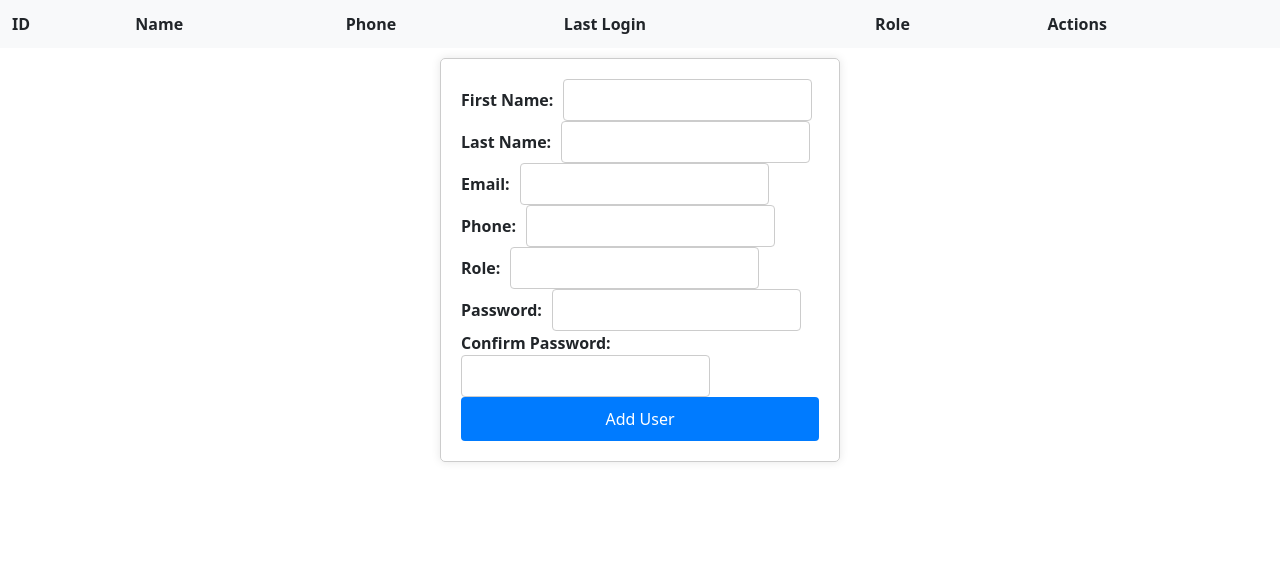
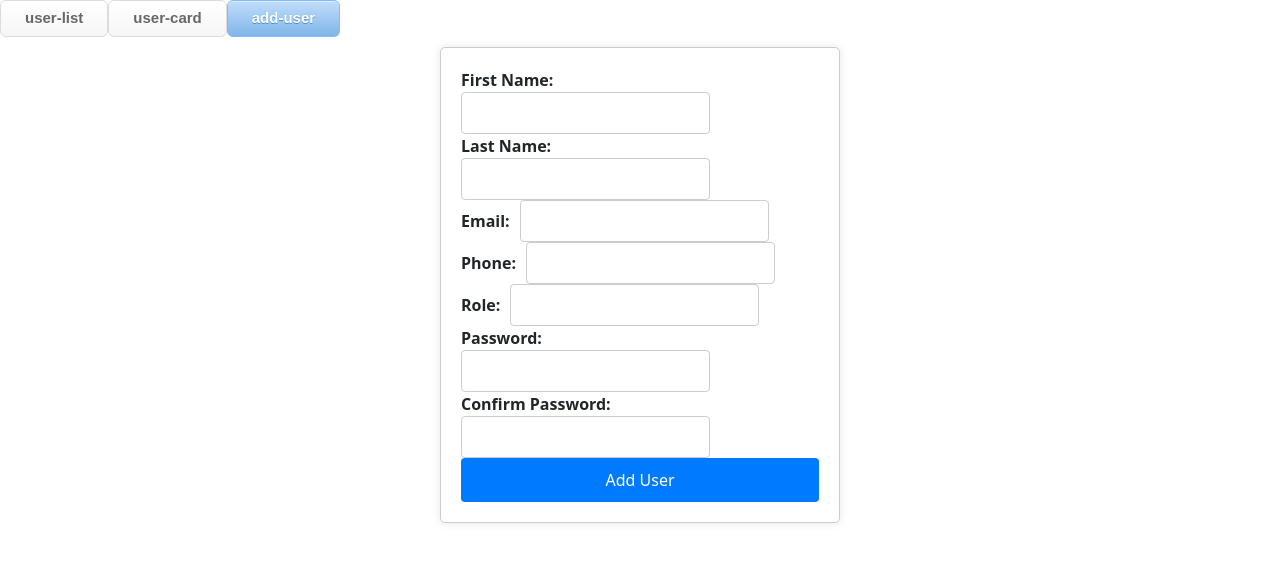
Before and after one commit to aayushV-ht/Angular_assignment, an Angular app in the folder my-app/: page /add-user in a window 1280 px wide. Before the commit this address led to /. Shown: the top 562 px of the page. Built offline with nearby package versions, Linux system fonts and the light colour scheme.

Commit message:
routing done

```diff
--- a/my-app/src/app/MainSection/user-card/user-card.component.css
+++ b/my-app/src/app/MainSection/user-card/user-card.component.css
@@ -1,5 +1,3 @@
-/* src/app/user-card/user-card.component.css */
-
 .user-card-container {
     display: flex;
     flex-wrap: wrap;
--- a/my-app/src/app/NavigationSection/AddUser/add-user/add-user.component.css
+++ b/my-app/src/app/NavigationSection/AddUser/add-user/add-user.component.css
@@ -45,3 +45,9 @@ button[type="submit"] {
 button[type="submit"]:hover {
   background-color: #0056b3;
 }
+
+.textBox{
+  margin-right: 20px;
+  border-radius: 15%;
+  border:solid black 2px;
+}
--- a/my-app/src/app/NavigationSection/AddUser/add-user/add-user.component.html
+++ b/my-app/src/app/NavigationSection/AddUser/add-user/add-user.component.html
@@ -1,31 +1,32 @@
 <form (ngSubmit)="onSubmit()" #userForm="ngForm">
     <div>
         <label for="firstName">First Name:</label>
-        <input type="text" id="firstName" name="firstName" [(ngModel)]="newUser.firstName" required>
+        <input type="text" id="firstName" class="textBox" name="firstName" [(ngModel)]="newUser.firstName" required>
     </div>
     <div>
         <label for="lastName">Last Name:</label>
-        <input type="text" id="lastName" name="lastName" [(ngModel)]="newUser.lastName" required>
+        <input type="text" id="lastName" class="textBox" name="lastName" [(ngModel)]="newUser.lastName" required>
     </div>
     <div>
         <label for="email">Email:</label>
-        <input type="email" id="email" name="email" [(ngModel)]="newUser.email" required>
+        <input type="email" id="email" class="textBox" name="email" [(ngModel)]="newUser.email" required>
     </div>
     <div>
         <label for="phone">Phone:</label>
-        <input type="text" id="phone" name="phone" [(ngModel)]="newUser.phone" required>
+        <input type="text" id="phone" class="textBox" name="phone" [(ngModel)]="newUser.phone" required>
     </div>
     <div>
         <label for="role">Role:</label>
-        <input type="text" id="role" name="role" [(ngModel)]="newUser.role" required>
+        <input type="text" id="role" class="textBox" name="role" [(ngModel)]="newUser.role" required>
     </div>
     <div>
         <label for="password">Password:</label>
-        <input type="password" id="password" name="password" [(ngModel)]="newUser.password" required>
+        <input type="password" id="password" class="textBox" name="password" [(ngModel)]="newUser.password" required>
     </div>
     <div>
         <label for="confirmPassword">Confirm Password:</label>
-        <input type="password" id="confirmPassword" name="confirmPassword" [(ngModel)]="confirmPassword" required>
+        <input type="password" id="confirmPassword" class="textBox" name="confirmPassword" [(ngModel)]="confirmPassword"
+            required>
     </div>
     <button type="submit" [disabled]="userForm.invalid || newUser.password !== confirmPassword">Add User</button>
 </form>
--- a/my-app/src/app/app.component.css
+++ b/my-app/src/app/app.component.css
@@ -0,0 +1,73 @@
+.button {
+    box-shadow: inset 0 1px 0 0 #ffffff;
+    background: #ffffff linear-gradient(to bottom, #ffffff 5%, #f6f6f6 100%);
+    border-radius: 6px;
+    border: 1px solid #dcdcdc;
+    display: inline-block;
+    cursor: pointer;
+    color: #666666;
+    font-family: Arial, sans-serif;
+    font-size: 15px;
+    font-weight: bold;
+    padding: 6px 24px;
+    text-decoration: none;
+    text-shadow: 0 1px 0 #ffffff;
+    outline: 0;
+}
+.activebutton {
+    box-shadow: inset 0 1px 0 0 #dcecfb;
+    background: #bddbfa linear-gradient(to bottom, #bddbfa 5%, #80b5ea 100%);
+    border: 1px solid #84bbf3;
+    color: #ffffff;
+    text-shadow: 0 1px 0 #528ecc;
+}
+/* body {
+    font-family: Arial, sans-serif;
+    margin: 0;
+    padding: 0;
+}
+header {
+    background-color: #333;
+    color: #fff;
+    padding: 10px;
+}
+nav {
+    float: left;
+    width: 20%;
+    background-color: #eee;
+    min-height: 600px;
+}
+.main-menu {
+    list-style: none;
+    padding: 0;
+}
+.main-menu li {
+    padding: 10px;
+}
+.main-menu li:hover {
+    background-color: #ccc;
+    cursor: pointer;
+}
+.main-section {
+    float: left;
+    width: 80%;
+    padding: 20px;
+}
+.navbar {
+    text-align: right;
+    padding: 10px;
+    background-color: #ddd;
+}
+.navbar button {
+    margin-left: 10px;
+    padding: 5px 10px;
+    background-color: #333;
+    color: #fff;
+    border: none;
+    cursor: pointer;
+}
+
+.active {
+    background-color: #fff;
+    color: #333;
+} */
--- a/my-app/src/app/app.component.html
+++ b/my-app/src/app/app.component.html
@@ -1,3 +1,29 @@
-<app-user-list></app-user-list>
-<app-user-card></app-user-card>
-<app-add-user></app-add-user>
+<nav>
+    <a class="button" routerLink="/user-list" routerLinkActive="activebutton" ariaCurrentWhenActive="page">
+        user-list
+    </a>
+    <a class="button" routerLink="/user-card" routerLinkActive="activebutton" ariaCurrentWhenActive="page">
+        user-card
+    </a>
+    <a class="button" routerLink="/add-user" routerLinkActive="activebutton" ariaCurrentWhenActive="page">
+        add-user
+    </a>
+</nav>
+<router-outlet></router-outlet>
+
+<!-- <nav>
+    <ul class="main-menu">
+        <li class="active">Dashboard</li>
+        <li>Users</li>
+    </ul>
+</nav>
+<div class="main-section">
+
+    <h2>Dashboard</h2>
+
+</div>
+<div class="navbar">
+    <button>Button 1</button>
+    <button>Button 2</button>
+
+</div> -->
```
Also changed, not shown: my-app/src/app/app.module.ts (+7 -0 lines).
